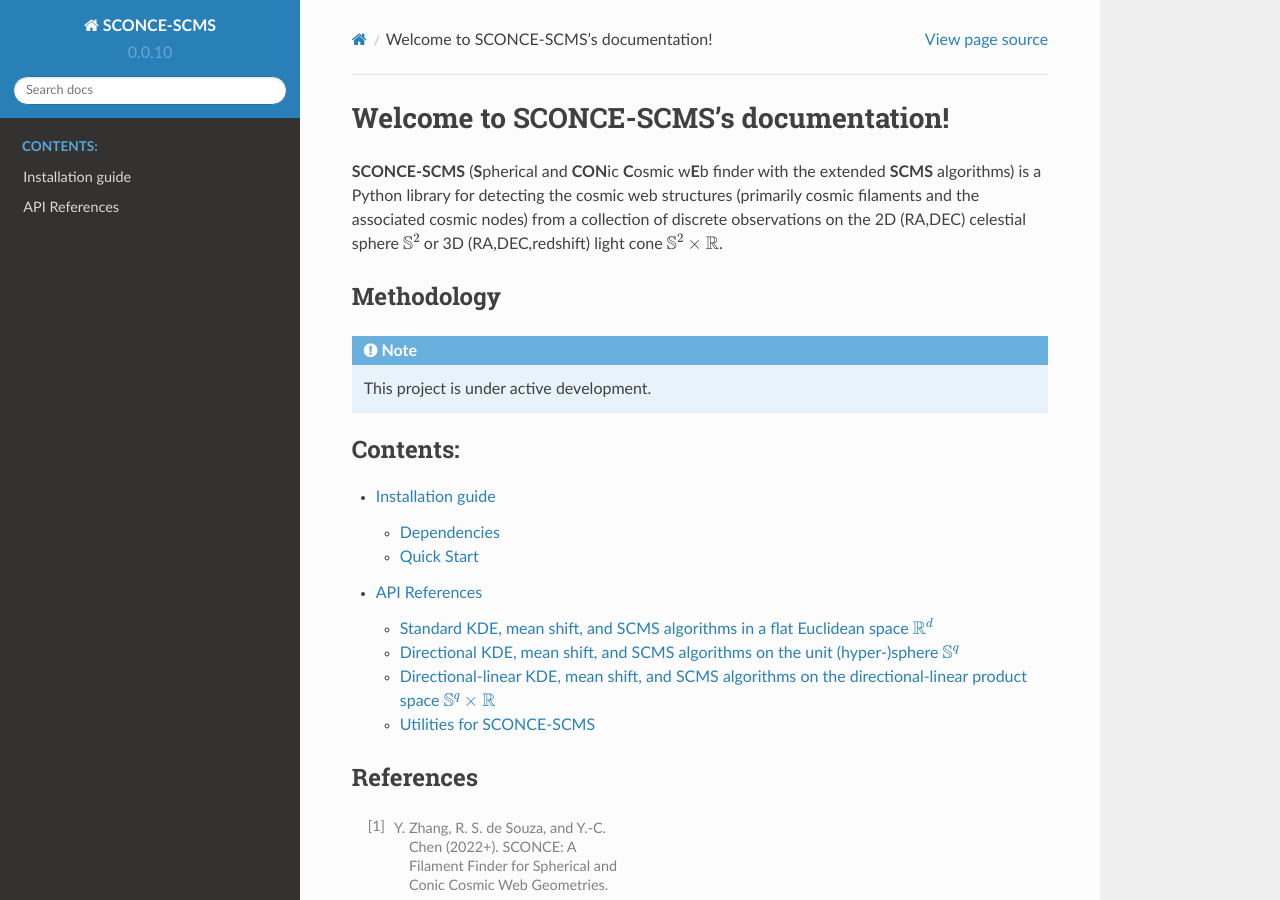
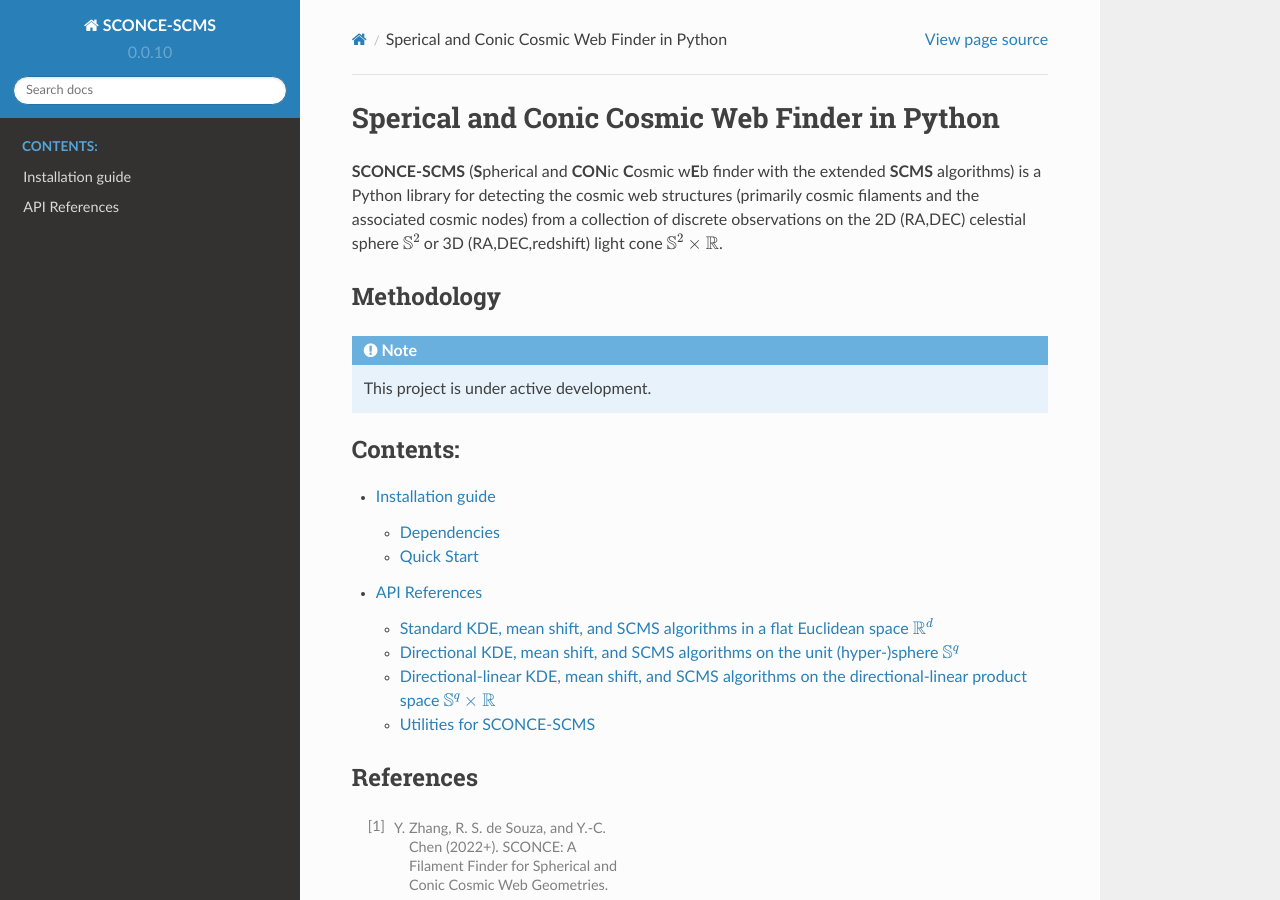
Before and after one commit to zhangyk8/sconce-scms, a Sphinx documentation site: the page built from docs/source/index.rst, in a window 1280 px wide and 900 px high. Built offline with Sphinx 7.4.7 and the Read the Docs theme 2.0.0, drawn with Linux system fonts in a browser that asks for light colours.

Commit message:
Update index.rst

```diff
--- a/docs/source/index.rst
+++ b/docs/source/index.rst
@@ -1,4 +1,4 @@
-Welcome to SCONCE-SCMS's documentation!
+Sperical and Conic Cosmic Web Finder in Python
 ===================================
 
 **SCONCE-SCMS** (**S**\pherical and **CON**\ic **C**\osmic w\ **E**\b finder with the extended **SCMS** algorithms) is a Python library for detecting the cosmic web structures (primarily cosmic filaments and the associated cosmic nodes) from a collection of discrete observations on the 2D (RA,DEC) celestial sphere :math:`\mathbb{S}^2` or 3D (RA,DEC,redshift) light cone :math:`\mathbb{S}^2\times\mathbb{R}`.
```
